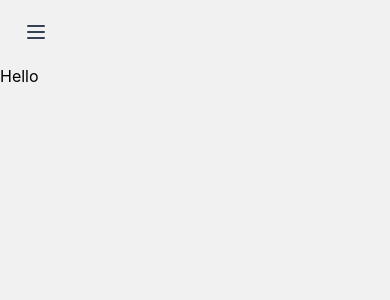
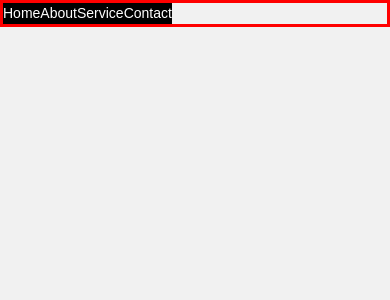
Before and after one commit to OkoroaforKelechiDivine/dgr, a React (Create React App) app: page / in a window 390 px wide. Shown: the top 300 px of the page. Built offline with nearby package versions, Linux system fonts and the light colour scheme; a web font is replaced by a local one.

Commit message:
working on navbar

```diff
--- a/src/components/homepage/HomePage.js
+++ b/src/components/homepage/HomePage.js
@@ -1,86 +1,97 @@
 import React from "react";
 import "./homepage.css"
-import { useState } from "react";
+// import { useState } from "react";
 
 function HomePage(){
 
-    const [navbar, setNavbar] = useState(false);
+    // const [navbar, setNavbar] = useState(false);
     return(
-        <div>
-            <nav className={"navbar-links w-full font-normal text-black"}>
-                <div className={"justify-between px-4 mx-auto lg:max-w-7xl md:items-center md:flex md:px-8"}>
-                    <div>
-                        <div className={"flex items-center justify-between py-3 md:py-5 md:block"}>
-                            <div className={"md:hidden"}>
-                                <button className={"p-2 text-gray-700 rounded-md outline-none focus:border-gray-400 focus:border"}
-                                        onClick={() => setNavbar(!navbar)}>
-                                    {navbar ? (
-                                        <svg
-                                            xmlns={"http://www.w3.org/2000/svg"}
-                                            className={"w-6 h-6"}
-                                            viewBox={"0 0 20 20"}
-                                            fill={"currentColor"}
-                                        >
-                                            <path
-                                                fillRule={"evenodd"}
-                                                d={"M4.293 4.293a1 1 0 011.414 0L10 8.586l4.293-4.293a1 1 0 111.414 1.414L11.414 10l4.293 4.293a1 1 0 01-1.414 1.414L10 11.414l-4.293 4.293a1 1 0 01-1.414-1.414L8.586 10 4.293 5.707a1 1 0 010-1.414z"}
-                                                clipRule={"evenodd"}
-                                            />
-                                        </svg>
-                                    ) : (
-                                        <svg
-                                            xmlns={"http://www.w3.org/2000/svg"}
-                                            className={"w-6 h-6"}
-                                            fill={"none"}
-                                            viewBox={"0 0 24 24"}
-                                            stroke={"currentColor"}
-                                            strokeWidth={2}
-                                        >
-                                            <path
-                                                strokeLinecap={"round"}
-                                                strokeLinejoin={"round"}
-                                                d={"M4 6h16M4 12h16M4 18h16"}
-                                            />
-                                        </svg>
-                                    )}
-                                </button>
-                            </div>
-                        </div>
-                    </div>
+        // <div className={"main-body"}>
+        //     <nav className={"navbar-links w-full font-normal text-black"}>
+        //         <div className={"justify-between px-4 mx-auto lg:max-w-7xl md:items-center md:flex md:px-8"}>
+        //             <div>
+        //                 <div className={"flex items-center justify-between py-3 md:py-5 md:block"}>
+        //                     <div className={"md:hidden"}>
+        //                         <button className={"p-2 text-gray-700 rounded-md outline-none focus:border-gray-400 focus:border"}
+        //                                 onClick={() => setNavbar(!navbar)}>
+        //                             {navbar ? (
+        //                                 <svg
+        //                                     xmlns={"http://www.w3.org/2000/svg"}
+        //                                     className={"w-6 h-6"}
+        //                                     viewBox={"0 0 20 20"}
+        //                                     fill={"currentColor"}
+        //                                 >
+        //                                     <path
+        //                                         fillRule={"evenodd"}
+        //                                         d={"M4.293 4.293a1 1 0 011.414 0L10 8.586l4.293-4.293a1 1 0 111.414 1.414L11.414 10l4.293 4.293a1 1 0 01-1.414 1.414L10 11.414l-4.293 4.293a1 1 0 01-1.414-1.414L8.586 10 4.293 5.707a1 1 0 010-1.414z"}
+        //                                         clipRule={"evenodd"}
+        //                                     />
+        //                                 </svg>
+        //                             ) : (
+        //                                 <svg
+        //                                     xmlns={"http://www.w3.org/2000/svg"}
+        //                                     className={"w-6 h-6"}
+        //                                     fill={"none"}
+        //                                     viewBox={"0 0 24 24"}
+        //                                     stroke={"currentColor"}
+        //                                     strokeWidth={2}
+        //                                 >
+        //                                     <path
+        //                                         strokeLinecap={"round"}
+        //                                         strokeLinejoin={"round"}
+        //                                         d={"M4 6h16M4 12h16M4 18h16"}
+        //                                     />
+        //                                 </svg>
+        //                             )}
+        //                         </button>
+        //                     </div>
+        //                 </div>
+        //             </div>
+        //
+        //             <div className={" links drop-down"} >
+        //                 <div
+        //                     className={` flex-1 justify-self-center pb-3 mt-8 md:block md:pb-0 md:mt-0 ${
+        //                         navbar ? "block" : "hidden"
+        //                     }`}>
+        //                     <ul className={"items-center justify-center space-y-8 md:flex md:space-x-20 md:space-y-0"}>
+        //                         <li className={"text-gray-600"}>
+        //                             <a href={"#"}>Home</a>
+        //                         </li>
+        //                         <li className={"drop-down-content text-gray-600"}>
+        //                             <a href={"#"}>About</a>
+        //                         </li>
+        //                         {/*<li className={"drop-down-content text-gray-600"} >*/}
+        //                         {/*    <a className={"links"} href="#">Brokage</a>*/}
+        //                         {/*</li>*/}
+        //                         {/*<li className={" drop-down-content text-gray-600"}>*/}
+        //                         {/*    <a className={""} href="#">Management</a>*/}
+        //                         {/*</li>*/}
+        //                         {/*<li className={" drop-down-content  text-gray-600"}>*/}
+        //                         {/*    <a href="#">Investment</a>*/}
+        //                         {/*</li>*/}
+        //                         <li className={" drop-down-content  text-gray-600"}>
+        //                             <a href={"#"}>Services</a>
+        //                         </li>
+        //                         <li className={" drop-down-content  text-gray-600"}>
+        //                             <a href={"#"}>Contact</a>
+        //                         </li>
+        //                     </ul>
+        //                 </div>
+        //             </div>
+        //         </div>
+        //     </nav>
+        //     <p>Hello</p>
+        // </div>
 
-                    <div className={"drop-down"} >
-                        <div
-                            className={`flex-1 justify-self-center pb-3 mt-8 md:block md:pb-0 md:mt-0 ${
-                                navbar ? "block" : "hidden"
-                            }`}>
-                            <ul className={"items-center justify-center space-y-8 md:flex md:space-x-20 md:space-y-0"}>
-                                <li className={"text-gray-600"}>
-                                    <a href={"#"}>Home</a>
-                                </li>
-                                <li className={"drop-down-content text-gray-600"}>
-                                    <a href={"#"}>About</a>
-                                </li>
-                                {/*<li className={"drop-down-content text-gray-600"} >*/}
-                                {/*    <a className={"links"} href="#">Brokage</a>*/}
-                                {/*</li>*/}
-                                {/*<li className={" drop-down-content text-gray-600"}>*/}
-                                {/*    <a className={""} href="#">Management</a>*/}
-                                {/*</li>*/}
-                                {/*<li className={" drop-down-content  text-gray-600"}>*/}
-                                {/*    <a href="#">Investment</a>*/}
-                                {/*</li>*/}
-                                <li className={" drop-down-content  text-gray-600"}>
-                                    <a href={"#"}>Services</a>
-                                </li>
-                                <li className={" drop-down-content  text-gray-600"}>
-                                    <a href={"#"}>Contact</a>
-                                </li>
-                            </ul>
-                        </div>
-                    </div>
-                </div>
-            </nav>
-            <p>Hello</p>
+        <div className={"main-body justify-between"}>
+            <div className={"navbar-links"}>
+                <ul className={"main-links text-white inline-flex"}>
+                    <li className={"link"}><a className={"redirect"} href={"#"}>Home</a> </li>
+                    <li className={"link"}><a className={"redirect"} href={"#"}>About</a> </li>
+                    <li className={"link"}><a className={"redirect"} href={"#"}>Service</a> </li>
+                    <li className={"link"}><a className={"redirect"} href={"#"}>Contact</a> </li>
+                </ul>
+            </div>
         </div>
     )
 }
--- a/src/components/homepage/homepage.css
+++ b/src/components/homepage/homepage.css
@@ -9,5 +9,16 @@
     font-weight: 400;
     font-style: normal;
     color: black;
-    background-color: #D9D9D9;
 }
+
+.main-body{
+    border: red 3px solid;
+    position: relative;
+}
+.link{
+    background-color: black;
+}
+
+a{
+    background-color: black;
+}
```
